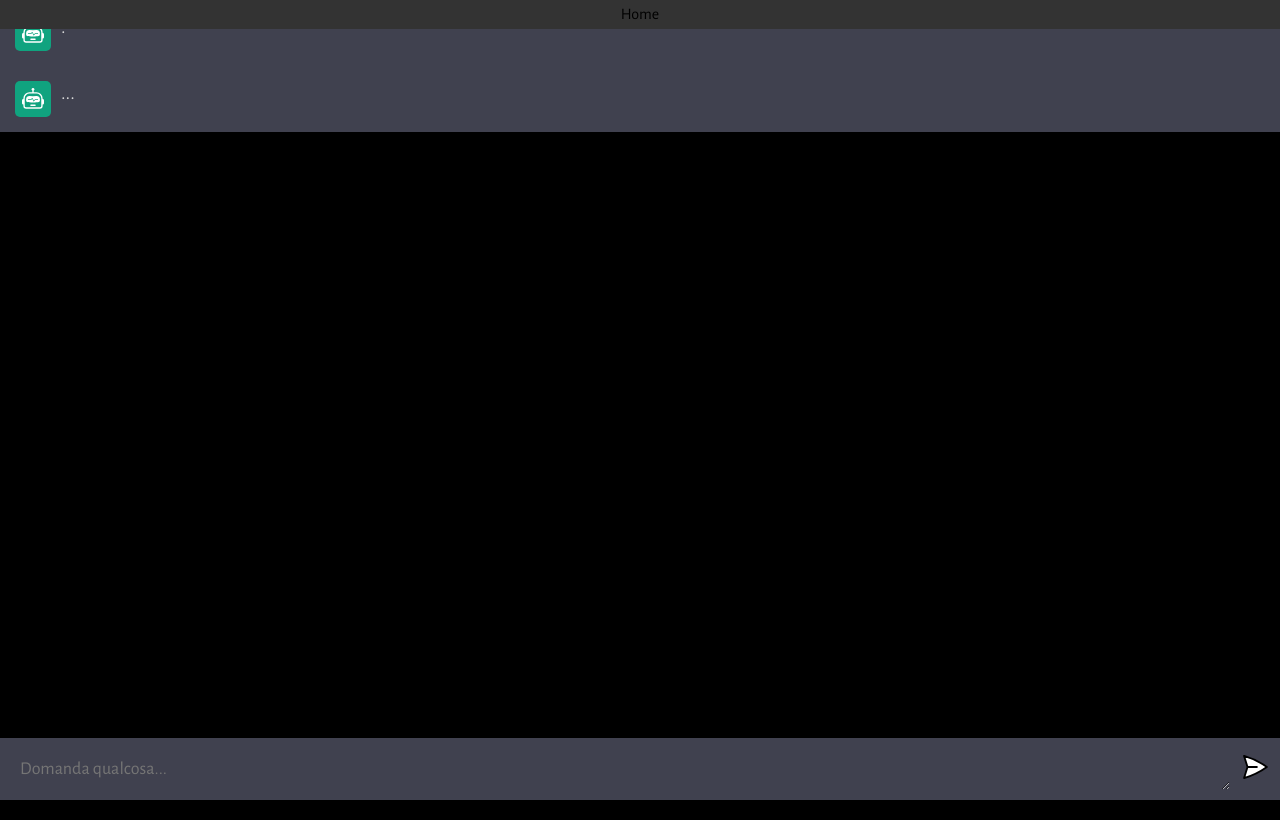
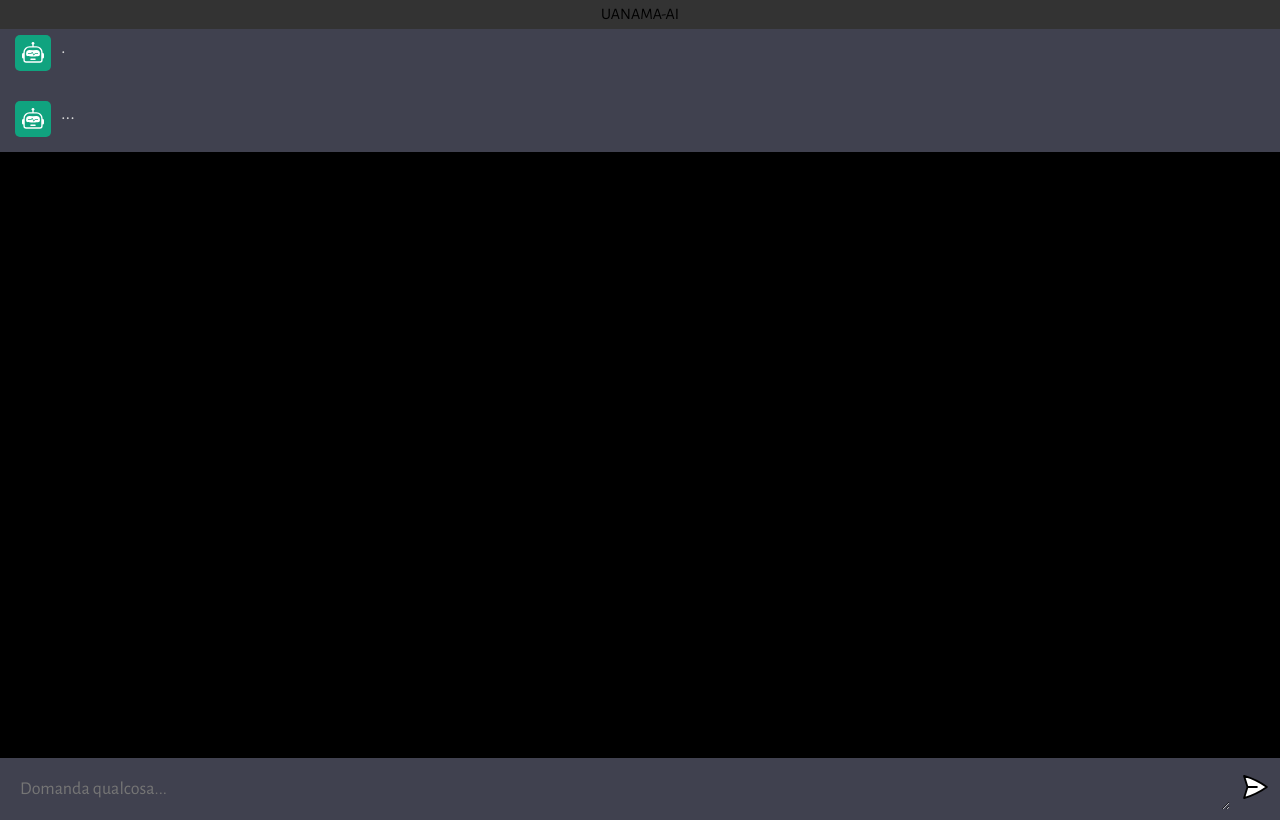
Before and after one commit to LorenzoA98/UanamaAI, a website built with Vite: page client/index.html in a window 1280 px wide. Built offline with nearby package versions, Linux system fonts and the light colour scheme; no server answers.

Commit message:
update server

```diff
--- a/client/index.html
+++ b/client/index.html
@@ -10,7 +10,7 @@
   </head>
   <body>
     <ul>
-      <li>Home</li>
+      <li>UANAMA-AI</li>
     </ul>
 
     <script async src="https://pagead2.googlesyndication.com/pagead/js/adsbygoogle.js?client=ca-pub-3398898250368548" crossorigin="anonymous"></script>
--- a/client/style.css
+++ b/client/style.css
@@ -15,7 +15,7 @@ body {
   width: 100vw;
   height: 100vh;
   background: #000000;
-
+  margin-top: 20px;
   display: flex;
   flex-direction: column;
   align-items: center;
```
